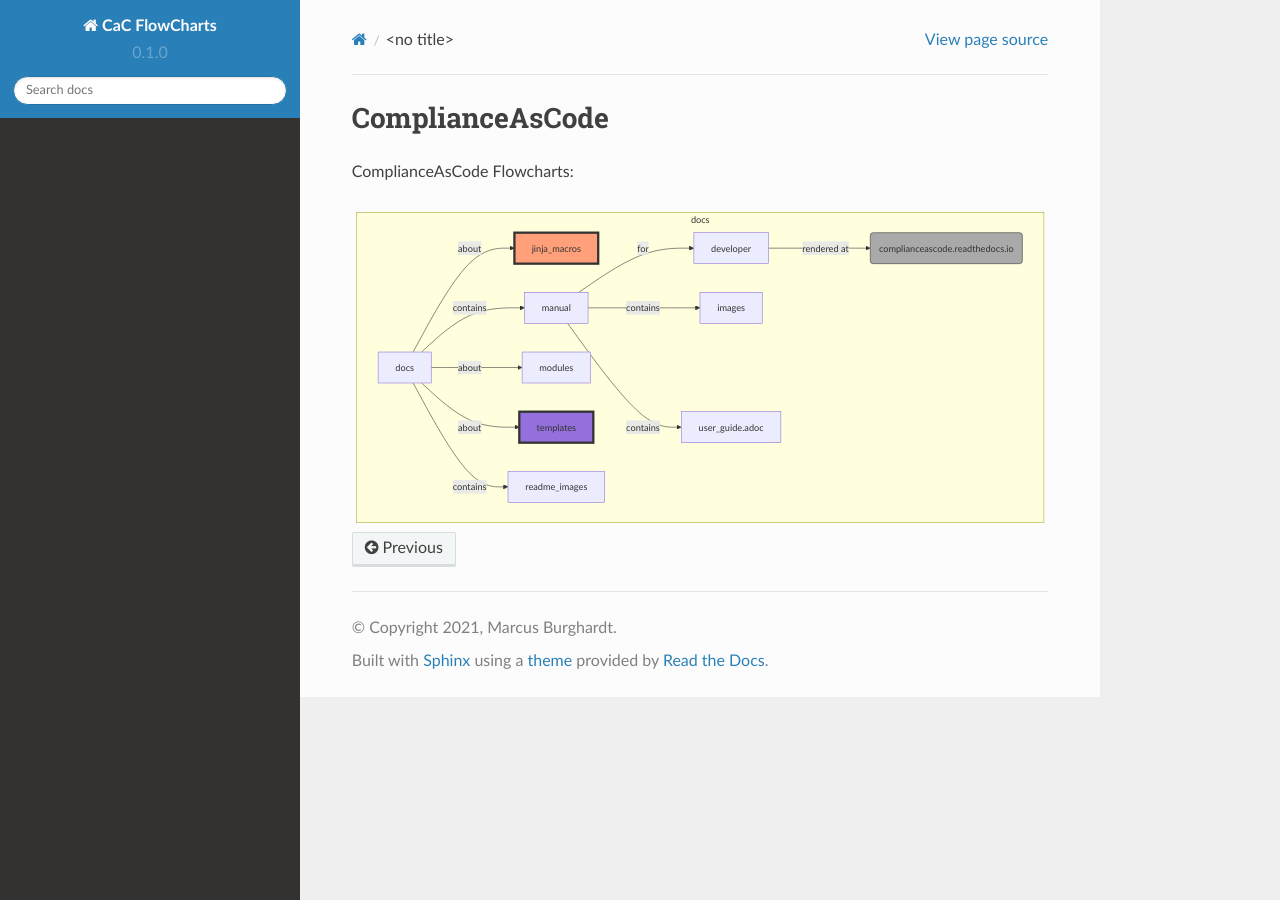
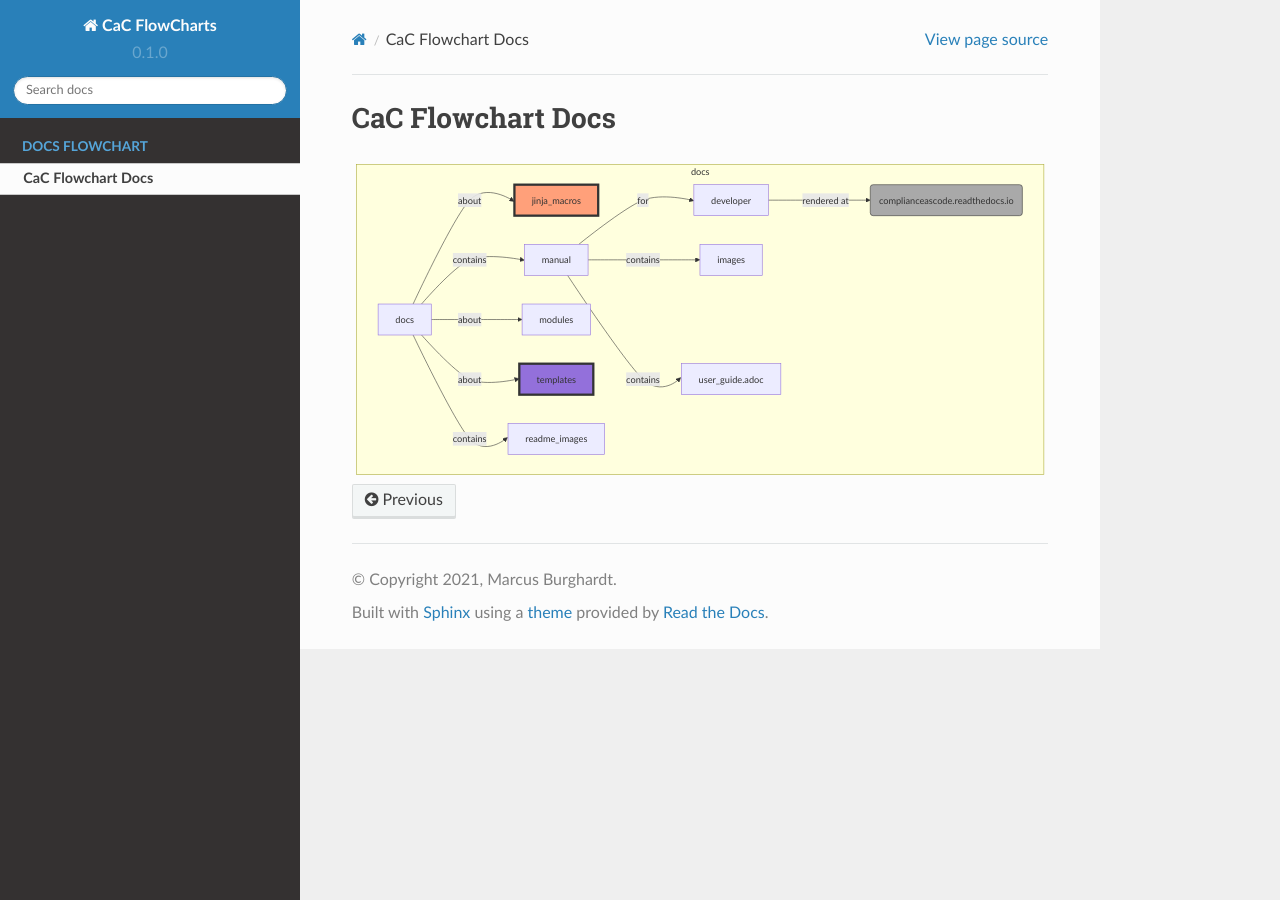
Before and after one commit to maburghardt/rdt-lab, a Sphinx documentation site: the page built from docs/source/flowchart_docs.md, in a window 1280 px wide. Built offline with Sphinx 7.4.7 and the Read the Docs theme 2.0.0, drawn with Linux system fonts in a browser that asks for light colours.

Commit message:
Markdown title included

```diff
--- a/docs/source/flowchart_docs.md
+++ b/docs/source/flowchart_docs.md
@@ -1,5 +1,5 @@
-<h1>ComplianceAsCode</h1>
-<p>ComplianceAsCode Flowcharts:</p>
+# CaC Flowchart Docs
+
 <div class="mermaid" style="width=100%;">
 flowchart TD
     subgraph docs
@@ -28,15 +28,10 @@ flowchart TD
         startOnLoad:true,
         flowchart:{
             useMaxWidth:true,
-            htmlLabels:true,
             curve:'cardinal',
         },
         securityLevel:'loose',
     };
 
-    mermaid.flowchartConfig = {
-        width: 30%
-    }
-
     mermaid.initialize(config);
 </script>
```
